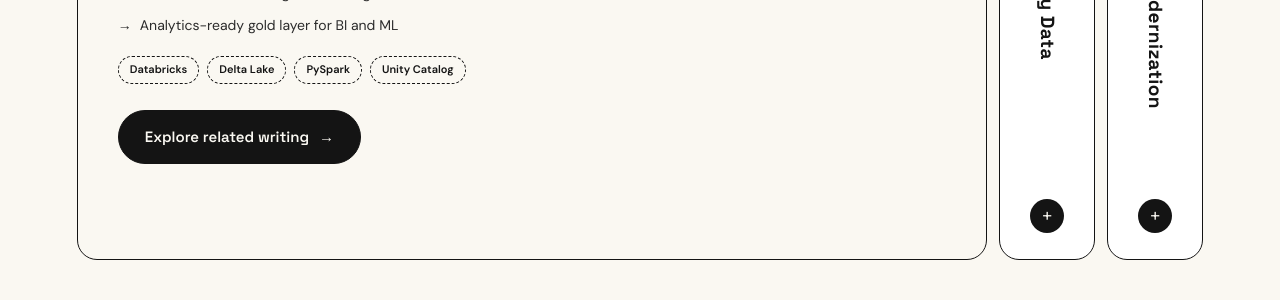
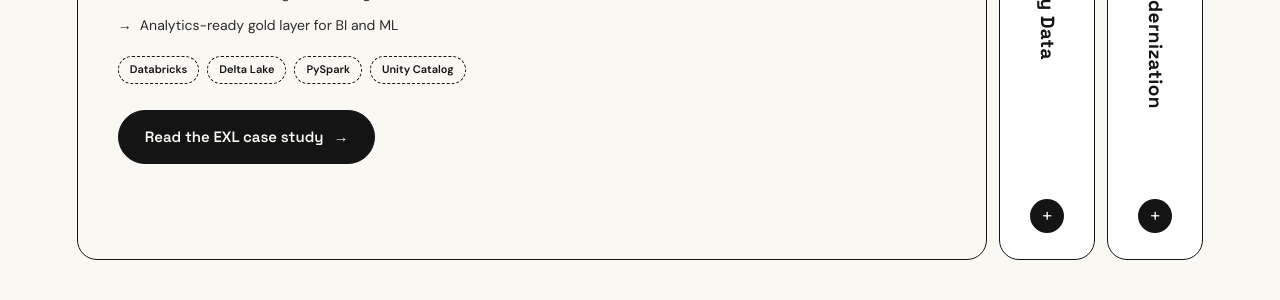
Before and after one commit to datawithpreet/datawithpreet.github.io, a Jekyll site: the page index.html, which Jekyll copies as it is, in a window 1280 px wide and 900 px high, scrolled down 5071 px. Shown: the part 133-433 px from the top of the window. Built offline with Jekyll 4.4.1, drawn with Linux system fonts in a browser that asks for light colours; some web fonts are replaced.

Commit message:
Work cards: real case-study destinations; writing card: working blog URL

```diff
--- a/index.html
+++ b/index.html
@@ -272,7 +272,7 @@
               <li>Analytics-ready gold layer for BI and ML</li>
             </ul>
             <div class="wc-tech"><span>Databricks</span><span>Delta Lake</span><span>PySpark</span><span>Unity Catalog</span></div>
-            <a class="btn btn-dark" href="blog.html">Explore related writing <span class="arr">→</span></a>
+            <a class="btn btn-dark" href="journey/exl-service.html">Read the EXL case study <span class="arr">→</span></a>
 
             </div>
           </article>
@@ -289,7 +289,7 @@
               <li>Experimentation-ready datasets</li>
             </ul>
             <div class="wc-tech"><span>Python</span><span>Spark</span><span>SQL</span><span>ML</span></div>
-            <a class="btn btn-dark" href="blog.html">Explore related writing <span class="arr">→</span></a>
+            <a class="btn btn-dark" href="journey/exl-service.html">See the ML work <span class="arr">→</span></a>
 
             </div>
           </article>
@@ -306,7 +306,7 @@
               <li>Stakeholder-aligned rollout planning</li>
             </ul>
             <div class="wc-tech"><span>ADF</span><span>BigQuery</span><span>Looker</span><span>Cloud</span></div>
-            <a class="btn btn-dark" href="blog.html">Explore related writing <span class="arr">→</span></a>
+            <a class="btn btn-dark" href="journey/exl-service.html">See the platform work <span class="arr">→</span></a>
 
             </div>
           </article>
@@ -417,7 +417,7 @@
           <p>Healthcare 101 → claims → diagnosis codes → HCC → risk adjustment → analytics and ML.</p>
           <strong>Read on Substack ↗</strong>
         </a>
-        <a class="writing-card reveal" style="--reveal-delay:.08s" href="blog.html">
+        <a class="writing-card reveal" style="--reveal-delay:.08s" href="blog/">
           <span>ON THIS SITE</span>
           <h3>Data Engineering Notes</h3>
           <p>A growing collection of architecture, Spark, Databricks, cloud and healthcare data notes.</p>
```
